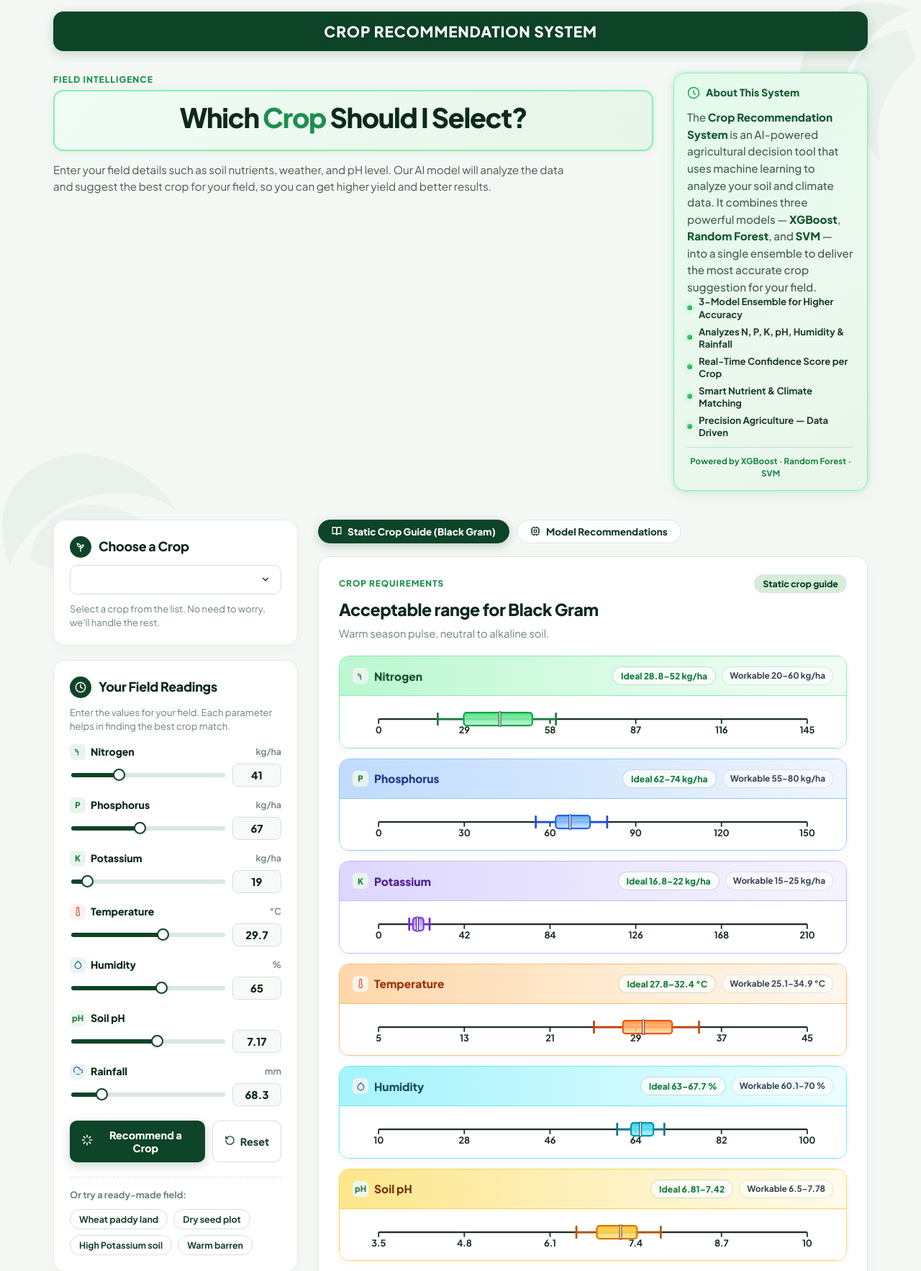
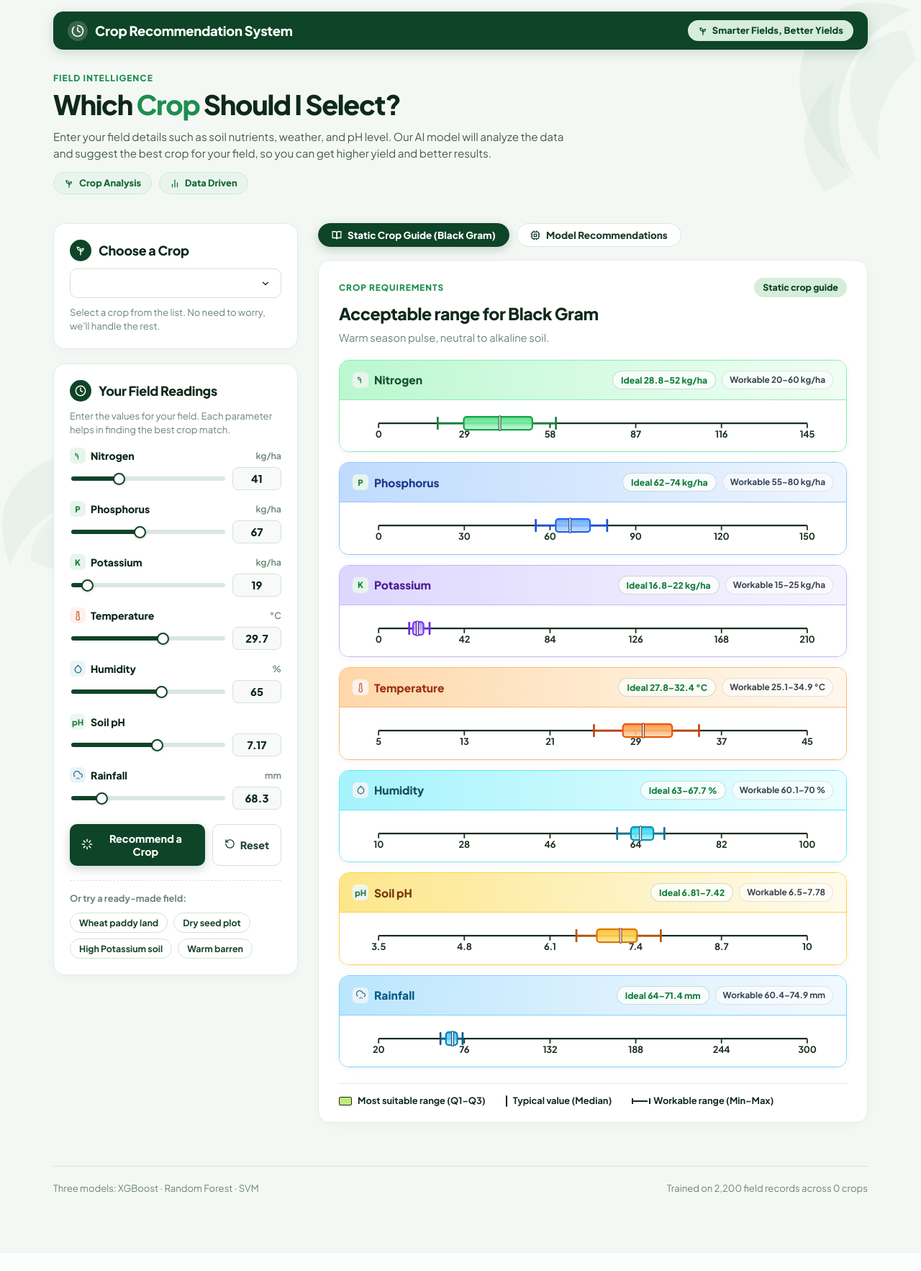
Before and after one commit to roohullahbsai-2024a-cell/Crop-Prediction-System, a Flask app: page / in a window 1280 px wide. Shown: the top 1766 px of the page at 72% size. After the commit the page ends 1659 px from the top, so only its background shows below. Run offline with Flask 3, Linux system fonts and the light colour scheme; lists and menus that the app fills with data are empty; parts of the project's set-up code (start-up, migrations or seed data) failed here and were passed over.

Commit message:
Restore: revert to pre-navbar/heading-box version (020b3c3)

```diff
--- a/static/css/style.css
+++ b/static/css/style.css
@@ -94,7 +94,7 @@
   border-radius: 14px;
   margin-bottom: 24px;
   display: flex;
-  justify-content: center;
+  justify-content: space-between;
   align-items: center;
   box-shadow: 0 4px 16px rgba(14, 68, 40, 0.18);
 }
@@ -117,12 +117,10 @@
 }
 
 .brand-title {
-  font-size: 1.3rem;
-  font-weight: 800;
-  letter-spacing: 0.04em;
-  text-transform: uppercase;
+  font-size: 1.15rem;
+  font-weight: 750;
+  letter-spacing: -0.015em;
   color: #ffffff;
-  text-shadow: 0 1px 8px rgba(0,0,0,0.18);
 }
 
 .brand-tagline {
@@ -144,35 +142,6 @@
   margin-bottom: 20px;
 }
 
-.masthead-inner {
-  display: flex;
-  align-items: flex-start;
-  gap: 28px;
-  flex-wrap: wrap;
-}
-
-.masthead-text {
-  flex: 1;
-  min-width: 260px;
-}
-
-/* Rectangular box wrapping ONLY the h1 heading */
-.heading-box {
-  display: inline-block;
-  width: 100%;
-  text-align: center;
-  background: linear-gradient(120deg, #f0fdf4 0%, #e6f4ea 100%);
-  border: 2px solid #86efac;
-  border-radius: 14px;
-  padding: 14px 24px 12px;
-  margin-bottom: 14px;
-  box-shadow: 0 2px 12px rgba(22, 101, 52, 0.08);
-}
-
-.heading-box h1 {
-  margin: 0;
-}
-
 .eyebrow {
   color: #1e8e4f;
   font-size: 0.76rem;
@@ -201,96 +170,6 @@
   font-size: 0.95rem;
   color: var(--text-body);
   line-height: 1.55;
-}
-
-/* ---- AI Intelligence Box ---- */
-.ai-intel-box {
-  flex-shrink: 0;
-  width: 270px;
-  background: linear-gradient(145deg, #f0fdf4, #e8f5e9);
-  border: 1.5px solid #86efac;
-  border-radius: 16px;
-  padding: 16px 18px 14px;
-  box-shadow: 0 4px 18px rgba(22, 101, 52, 0.10), 0 0 0 3px rgba(134,239,172,0.15);
-  position: relative;
-  overflow: hidden;
-}
-
-.ai-intel-box::before {
-  content: '';
-  position: absolute;
-  inset: 0;
-  border-radius: 16px;
-  background: linear-gradient(135deg, rgba(74,222,128,0.08) 0%, transparent 60%);
-  pointer-events: none;
-}
-
-.ai-intel-desc {
-  font-size: 0.80rem;
-  color: #1a3c25;
-  line-height: 1.55;
-  margin: 0 0 10px;
-  font-weight: 500;
-}
-
-.ai-intel-desc strong {
-  color: #14532d;
-  font-weight: 750;
-}
-
-.ai-intel-header {
-  display: flex;
-  align-items: center;
-  gap: 8px;
-  font-size: 0.88rem;
-  font-weight: 800;
-  color: #14532d;
-  margin-bottom: 12px;
-  letter-spacing: 0.01em;
-}
-
-.ai-intel-header svg {
-  color: #16a34a;
-  flex-shrink: 0;
-}
-
-.ai-intel-list {
-  list-style: none;
-  margin: 0;
-  padding: 0;
-  display: flex;
-  flex-direction: column;
-  gap: 7px;
-}
-
-.ai-intel-list li {
-  display: flex;
-  align-items: center;
-  gap: 9px;
-  font-size: 0.82rem;
-  font-weight: 650;
-  color: #1a3c25;
-  line-height: 1.3;
-}
-
-.ai-dot {
-  width: 7px;
-  height: 7px;
-  border-radius: 50%;
-  background: linear-gradient(135deg, #4ade80, #16a34a);
-  flex-shrink: 0;
-  box-shadow: 0 0 6px rgba(74,222,128,0.5);
-}
-
-.ai-intel-footer {
-  margin-top: 12px;
-  padding-top: 10px;
-  border-top: 1px solid rgba(22,163,74,0.2);
-  font-size: 0.72rem;
-  font-weight: 700;
-  color: #15803d;
-  letter-spacing: 0.01em;
-  text-align: center;
 }
 
 .meta-pills {
--- a/templates/index.html
+++ b/templates/index.html
@@ -33,52 +33,52 @@
 
   <!-- ══════════════════════ BRAND BAR ══════════════════════ -->
   <div class="top-nav-bar">
+    <div class="brand-left">
+      <span class="brand-logo-badge">
+        <svg viewBox="0 0 24 24" width="18" height="18" fill="none" stroke="currentColor" stroke-width="2.3" stroke-linecap="round" stroke-linejoin="round">
+          <path d="M12 2a10 10 0 0 1 10 10c0 5.52-4.48 10-10 10S2 17.52 2 12c0-2.8 1.15-5.33 3-7.14"></path>
+          <path d="M12 6v6l4 2"></path>
+        </svg>
+      </span>
       <span class="brand-title">Crop Recommendation System</span>
+    </div>
+    <div class="brand-tagline">
+      <svg viewBox="0 0 24 24" width="14" height="14" fill="none" stroke="currentColor" stroke-width="2.2" stroke-linecap="round" stroke-linejoin="round">
+        <path d="M12 21v-9"></path>
+        <path d="M12 12C12 8 9 5 5 5c0 4 3 7 7 7z"></path>
+        <path d="M12 14c0-3.3 2.7-6 6-6 0 3.3-2.7 6-6 6z"></path>
+      </svg>
+      <span>Smarter Fields, Better Yields</span>
+    </div>
   </div>
 
   <!-- ══════════════════════ MASTHEAD ══════════════════════ -->
   <header class="masthead">
-    <div class="masthead-inner">
-
-      <!-- Left: centered heading inside its own box -->
-      <div class="masthead-text">
     <div class="eyebrow">FIELD INTELLIGENCE</div>
-        <div class="heading-box">
     <h1>Which <span class="highlight-green">Crop</span> Should I Select?</h1>
-        </div>
     <p>
       Enter your field details such as soil nutrients, weather, and pH level.
       Our AI model will analyze the data and suggest the best crop for your field,
       so you can get higher yield and better results.
     </p>
-      </div>
 
-      <!-- Right: detailed description box -->
-      <div class="ai-intel-box">
-        <div class="ai-intel-header">
-          <svg viewBox="0 0 24 24" width="18" height="18" fill="none" stroke="currentColor" stroke-width="2" stroke-linecap="round" stroke-linejoin="round">
-            <circle cx="12" cy="12" r="10"/>
-            <path d="M12 8v4l3 3"/>
+    <div class="meta-pills">
+      <span class="tag-pill">
+        <svg viewBox="0 0 24 24" width="14" height="14" fill="none" stroke="currentColor" stroke-width="2.2" stroke-linecap="round" stroke-linejoin="round">
+          <path d="M12 21v-9"></path>
+          <path d="M12 12C12 8 9 5 5 5c0 4 3 7 7 7z"></path>
+          <path d="M12 14c0-3.3 2.7-6 6-6 0 3.3-2.7 6-6 6z"></path>
         </svg>
-          <span>About This System</span>
-        </div>
-        <p class="ai-intel-desc">
-          The <strong>Crop Recommendation System</strong> is an AI-powered agricultural
-          decision tool that uses machine learning to analyze your soil and climate data.
-          It combines three powerful models — <strong>XGBoost</strong>,
-          <strong>Random Forest</strong>, and <strong>SVM</strong> — into a single
-          ensemble to deliver the most accurate crop suggestion for your field.
-        </p>
-        <ul class="ai-intel-list">
-          <li><span class="ai-dot"></span><span>3-Model Ensemble for Higher Accuracy</span></li>
-          <li><span class="ai-dot"></span><span>Analyzes N, P, K, pH, Humidity &amp; Rainfall</span></li>
-          <li><span class="ai-dot"></span><span>Real-Time Confidence Score per Crop</span></li>
-          <li><span class="ai-dot"></span><span>Smart Nutrient &amp; Climate Matching</span></li>
-          <li><span class="ai-dot"></span><span>Precision Agriculture — Data Driven</span></li>
-        </ul>
-        <div class="ai-intel-footer">Powered by XGBoost · Random Forest · SVM</div>
-      </div>
-
+        Crop Analysis
+      </span>
+      <span class="tag-pill">
+        <svg viewBox="0 0 24 24" width="14" height="14" fill="none" stroke="currentColor" stroke-width="2.2" stroke-linecap="round" stroke-linejoin="round">
+          <line x1="18" y1="20" x2="18" y2="10"></line>
+          <line x1="12" y1="20" x2="12" y2="4"></line>
+          <line x1="6" y1="20" x2="6" y2="14"></line>
+        </svg>
+        Data Driven
+      </span>
     </div>
   </header>
 
```
Lines whose indentation alone changed are shown as unchanged.
